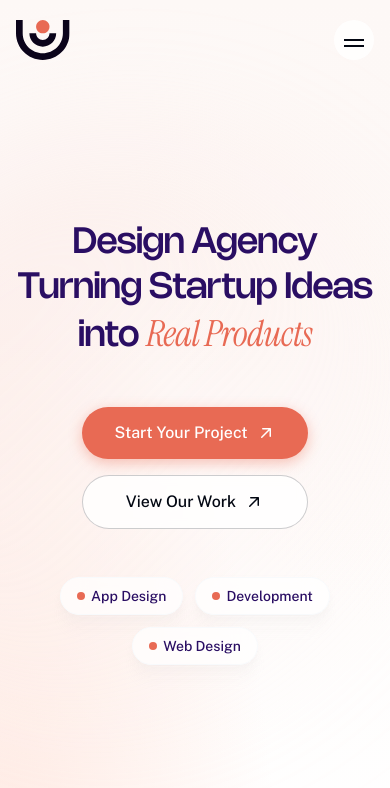
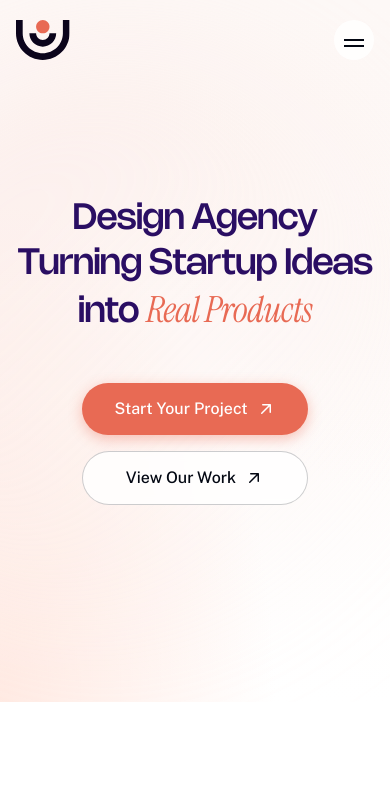
Before and after one commit to SparkStudio-Ltd/userlify, a Next.js app: page / in a window 390 px wide. Shown: the top 788 px of the page. Built offline with nearby package versions, Linux system fonts and the light colour scheme; a web font is replaced by a local one.

Commit message:
fix: Adjust padding in HeroSection and remove mobile tags

```diff
--- a/src/components/sections/HeroSection.tsx
+++ b/src/components/sections/HeroSection.tsx
@@ -106,7 +106,7 @@ export function HeroSection() {
   return (
     <section
       ref={heroRef}
-      className="bg-gradient-hero relative overflow-hidden w-full py-24 px-4 md:px-12"
+      className="bg-gradient-hero relative overflow-hidden w-full py-1 md:py-24 px-4 md:px-12"
     >
       {/* Background gradient orb */}
       <div className="absolute -left-40 top-1/2 h-[600px] w-[600px] -translate-y-1/2 rounded-full bg-gradient-to-br from-primary-200/40 via-primary-100/20 to-transparent blur-3xl" />
@@ -150,15 +150,6 @@ export function HeroSection() {
               <ArrowUpRight className="h-5 w-5" />
             </Button>
           </div>
-
-          {/* Mobile Tags */}
-          <div className="mt-12 flex flex-wrap justify-center gap-3 lg:hidden">
-            {floatingTags.map((tag) => (
-              <div key={tag.text} className="tag">
-                {tag.text}
-              </div>
-            ))}
-          </div>
         </div>
       </Container>
     </section>
```
